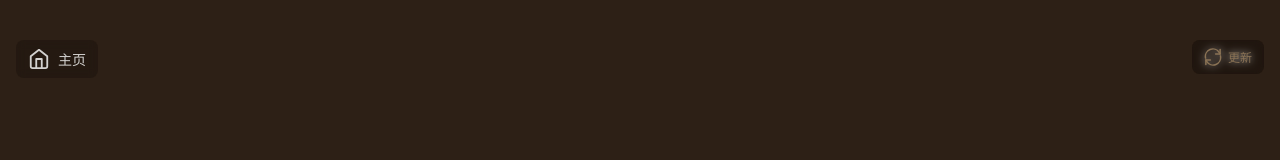
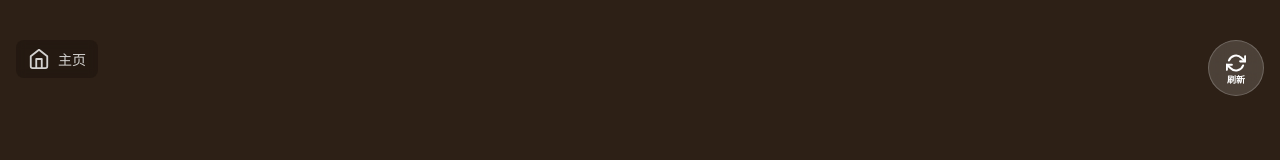
Before and after one commit to woaipashanhu/picture-book-viewer, a React (Vite) app: page / in a window 1280 px wide. Both pictures are taken after a click on the button 220 px from the left and 273 px from the top of the page. Shown: the top 160 px of the page. Built offline with nearby package versions, Linux system fonts and the light colour scheme.

Commit message:
feat: big visible round refresh button with text label on grid and viewer

```diff
--- a/src/App.tsx
+++ b/src/App.tsx
@@ -10,43 +10,9 @@ type ViewState =
 export default function App() {
   const { books, loading } = useBooks();
   const [viewState, setViewState] = useState<ViewState>({ screen: 'grid' });
-  const [updateReady, setUpdateReady] = useState(false);
   const [checking, setChecking] = useState(false);
 
   const totalBooks = books.length;
-
-  // Listen for service worker updates
-  useEffect(() => {
-    if (!('serviceWorker' in navigator)) return;
-
-    navigator.serviceWorker.addEventListener('controllerchange', () => {
-      window.location.reload();
-    });
-
-    // Check for updates on load and every 120 seconds
-    const checkUpdate = () => {
-      setChecking(true);
-      navigator.serviceWorker.getRegistration().then(registration => {
-        if (registration) {
-          registration.update().then(() => {
-            setTimeout(() => setChecking(false), 1000);
-          });
-        } else {
-          setChecking(false);
-        }
-      });
-    };
-
-    // Wait a bit for initial page load, then check
-    const initTimer = setTimeout(checkUpdate, 3000);
-
-    const interval = setInterval(checkUpdate, 120 * 1000);
-
-    return () => {
-      clearTimeout(initTimer);
-      clearInterval(interval);
-    };
-  }, []);
 
   const openBook = useCallback((index: number) => {
     setViewState({ screen: 'viewer', bookIndex: index, slideDirection: 'none' });
@@ -79,14 +45,11 @@ export default function App() {
     try {
       const registration = await navigator.serviceWorker.getRegistration();
       if (registration) {
-        // Check if there's a waiting SW
         if (registration.waiting) {
           registration.waiting.postMessage({ type: 'SKIP_WAITING' });
           return;
         }
-        // Otherwise force update
         await registration.update();
-        // If still no waiting SW, just reload
         setTimeout(() => {
           setChecking(false);
           window.location.reload();
@@ -112,33 +75,33 @@ export default function App() {
 
   return (
     <>
-      {/* Update button - always visible in top-right corner */}
+      {viewState.screen === 'grid' ? (
+        <>
+          {/* Update button on grid page */}
           <button
             onClick={handleUpdate}
-        className="fixed top-10 right-4 z-[100] flex items-center gap-1.5 px-3 py-2 rounded-lg
-                   bg-black/10 hover:bg-black/20 active:bg-black/30
-                   backdrop-blur-sm transition-all duration-200 cursor-pointer"
-        title={updateReady ? '有新版本，点击更新' : '检查更新'}
+            disabled={checking}
+            className="fixed bottom-6 right-6 z-[100] w-16 h-16 rounded-full
+                       bg-black/30 backdrop-blur-md
+                       border border-white/20
+                       flex flex-col items-center justify-center gap-0.5
+                       active:bg-black/50 transition-all duration-200 cursor-pointer"
           >
             {checking ? (
-          <svg width="18" height="18" viewBox="0 0 24 24" fill="none" stroke="currentColor" strokeWidth="2" strokeLinecap="round" strokeLinejoin="round" className="text-bark-light animate-spin">
+              <svg width="22" height="22" viewBox="0 0 24 24" fill="none" stroke="white" strokeWidth="2.5" strokeLinecap="round" strokeLinejoin="round" className="animate-spin">
                 <path d="M21 12a9 9 0 1 1-6.219-8.56" />
               </svg>
             ) : (
-          <svg width="18" height="18" viewBox="0 0 24 24" fill="none" stroke="currentColor" strokeWidth="2" strokeLinecap="round" strokeLinejoin="round" className="text-bark-light">
-            <path d="M21.5 2v6h-6" />
-            <path d="M2.5 22v-6h6" />
-            <path d="M2.11 13.51A10 10 0 0 1 20.39 6.11L21.5 8" />
-            <path d="M21.89 10.49A10 10 0 0 1 3.61 17.89L2.5 16" />
+              <svg width="22" height="22" viewBox="0 0 24 24" fill="none" stroke="white" strokeWidth="2.5" strokeLinecap="round" strokeLinejoin="round">
+                <polyline points="23 4 23 10 17 10" />
+                <polyline points="1 20 1 14 7 14" />
+                <path d="M3.51 9a9 9 0 0 1 14.85-3.36L23 10M1 14l4.64 4.36A9 9 0 0 0 20.49 15" />
               </svg>
             )}
-        <span className="text-bark-light text-xs font-body">
-          {checking ? '检查中' : '更新'}
-        </span>
+            <span className="text-white text-[10px] font-bold leading-none">{checking ? '中' : '刷新'}</span>
           </button>
-
-      {viewState.screen === 'grid' ? (
           <BookGrid books={books} onSelect={openBook} />
+        </>
       ) : (
         <BookViewer
           book={books[viewState.bookIndex]}
--- a/src/components/BookViewer.tsx
+++ b/src/components/BookViewer.tsx
@@ -199,30 +199,30 @@ export default function BookViewer({
       <div className="absolute top-0 right-0 z-50">
         <button
           onClick={handleUpdate}
-          className="mt-10 mr-4 flex items-center gap-1.5 px-3 py-2 rounded-lg
-                     bg-black/20 hover:bg-black/40 active:bg-black/50
-                     backdrop-blur-sm transition-all duration-200 cursor-pointer"
-          title="检查更新"
+          disabled={checking}
+          className="mt-10 mr-4 w-14 h-14 rounded-full
+                     bg-white/15 backdrop-blur-md
+                     border border-white/20
+                     flex flex-col items-center justify-center gap-0.5
+                     active:bg-white/30 transition-all duration-200 cursor-pointer"
         >
           {checking ? (
-            <svg width="18" height="18" viewBox="0 0 24 24" fill="none" stroke="white" strokeWidth="2" strokeLinecap="round" strokeLinejoin="round" className="animate-spin">
+            <svg width="20" height="20" viewBox="0 0 24 24" fill="none" stroke="white" strokeWidth="2.5" strokeLinecap="round" strokeLinejoin="round" className="animate-spin">
               <path d="M21 12a9 9 0 1 1-6.219-8.56" />
             </svg>
           ) : (
-            <svg width="18" height="18" viewBox="0 0 24 24" fill="none" stroke="white" strokeWidth="2" strokeLinecap="round" strokeLinejoin="round" opacity="0.8">
-              <path d="M21.5 2v6h-6" />
-              <path d="M2.5 22v-6h6" />
-              <path d="M2.11 13.51A10 10 0 0 1 20.39 6.11L21.5 8" />
-              <path d="M21.89 10.49A10 10 0 0 1 3.61 17.89L2.5 16" />
+            <svg width="20" height="20" viewBox="0 0 24 24" fill="none" stroke="white" strokeWidth="2.5" strokeLinecap="round" strokeLinejoin="round">
+              <polyline points="23 4 23 10 17 10" />
+              <polyline points="1 20 1 14 7 14" />
+              <path d="M3.51 9a9 9 0 0 1 14.85-3.36L23 10M1 14l4.64 4.36A9 9 0 0 0 20.49 15" />
             </svg>
           )}
-          <span className="text-white/80 text-xs font-body">{checking ? '检查中' : '更新'}</span>
+          <span className="text-white text-[9px] font-bold leading-none">{checking ? '中' : '刷新'}</span>
         </button>
       </div>
 
       {/* Right side controls */}
       <div className="fixed right-2 top-1/2 -translate-y-1/2 z-40 flex flex-col items-center">
-        {/* Auto play button */}
         <button
           onClick={(e) => { e.stopPropagation(); toggleAutoPlay(); }}
           className={`w-12 h-12 md:w-14 md:h-12 ${btnBase} cursor-pointer
@@ -246,7 +246,6 @@ export default function BookViewer({
 
         <div className="h-3" />
 
-        {/* Right arrow (next page) */}
         <button
           onClick={(e) => { e.stopPropagation(); goToNextPage(); }}
           className={`w-12 h-16 md:w-14 md:h-24 ${btnBase}
@@ -264,7 +263,6 @@ export default function BookViewer({
 
         <div className="h-4" />
 
-        {/* Next book */}
         <button
           onClick={(e) => { e.stopPropagation(); goToNextBook(); }}
           className={`w-12 h-14 md:w-16 md:h-14 ${btnBase} opacity-100 hover:opacity-100 active:opacity-80 cursor-pointer`}
@@ -279,7 +277,6 @@ export default function BookViewer({
           </div>
         </button>
 
-        {/* Prev book */}
         <button
           onClick={(e) => { e.stopPropagation(); goToPrevBook(); }}
           className={`w-12 h-14 md:w-16 md:h-14 ${btnBase} opacity-100 hover:opacity-100 active:opacity-80 cursor-pointer`}
@@ -295,7 +292,7 @@ export default function BookViewer({
         </button>
       </div>
 
-      {/* Left arrow (prev page) */}
+      {/* Left arrow */}
       <button
         onClick={(e) => { e.stopPropagation(); goToPrevPage(); }}
         className={`fixed left-2 top-1/2 -translate-y-1/2 z-40 w-12 h-16 md:w-14 md:h-24
```
Lines whose indentation alone changed are shown as unchanged.
